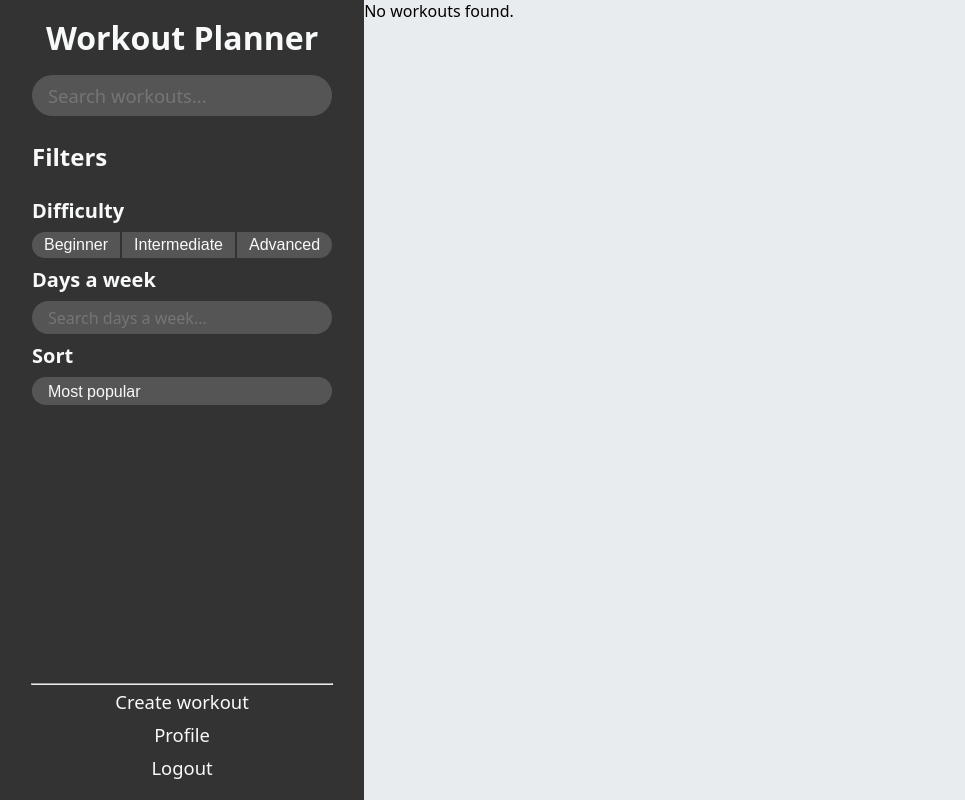
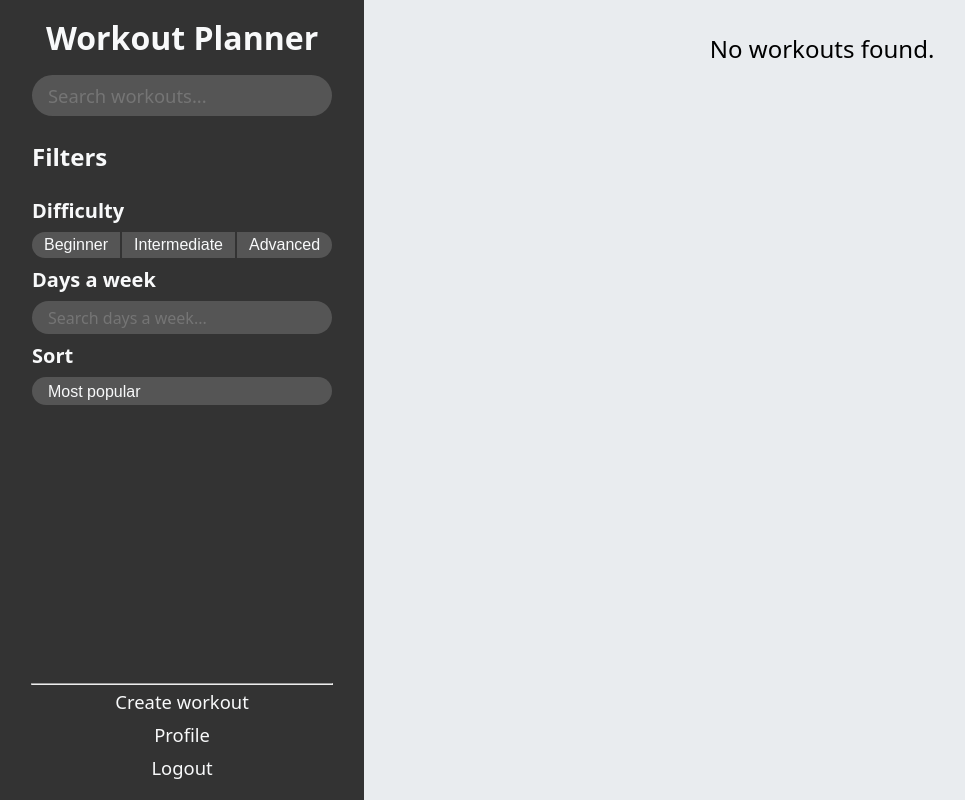
Before and after one commit to szymonbogdal/workout-blog, a PHP site: page /workout_blog/ in a window 1280 px wide. Shown: the whole page, without its empty margins (0-965 px from the left). Run offline with PHP 8.4, Linux system fonts and the light colour scheme; the visitor is signed in with stand-in values (Sample User, id 1); data that the repository does not hold is empty.

Commit message:
home.css response message styling

```diff
--- a/public/css/views/home.css
+++ b/public/css/views/home.css
@@ -154,7 +154,11 @@
 .workout__day-exercise{
   margin-left: 1.5rem;
 }
-
+.workout__response{
+  text-align: center;
+  margin-top: 2rem;
+  font-size: 1.5rem;
+}
 
 .modal{
   display: none;
```
